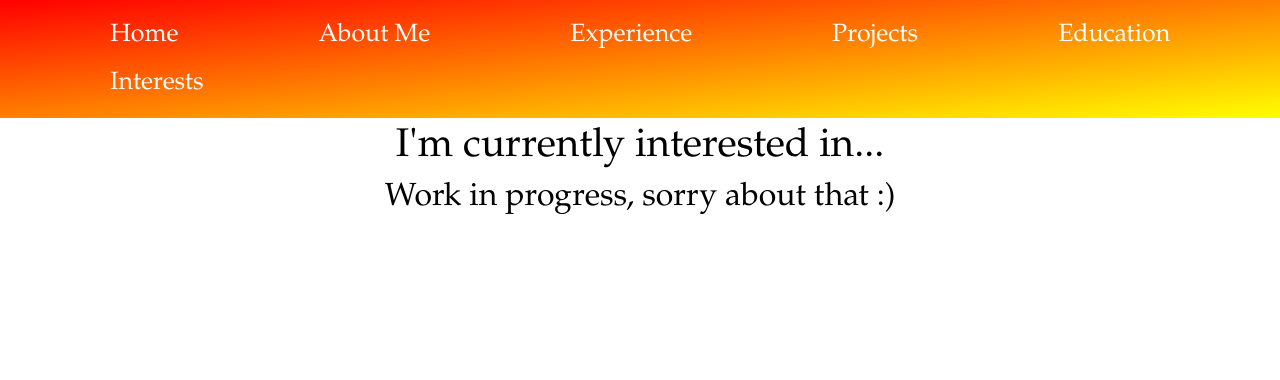
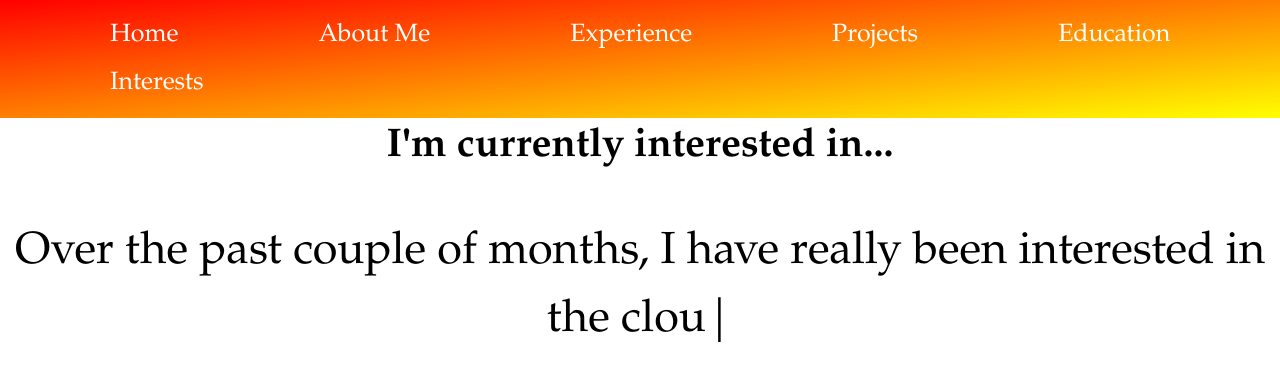
Before and after one commit to Amgg12301/Portfolio-Website, a React (Create React App) app: page /interests in a window 1280 px wide. Shown: the top 380 px of the page. Built offline with nearby package versions, Linux system fonts and the light colour scheme.

Commit message:
finished about + interests

```diff
--- a/src/App.css
+++ b/src/App.css
@@ -71,3 +71,9 @@ a.current{
   font-size: 20px;
   margin: 5px;
 }
+
+.about_writer, .interest_writer{
+  padding-top: 40px;
+  font-size: 45px;
+  text-align: center;
+}
--- a/src/contents/About.js
+++ b/src/contents/About.js
@@ -6,16 +6,19 @@ class About extends Component{
         return (
             <div className="about">
                 <div className="content_about">
-                    <h1>Quick Facts About Me...</h1>
-                    <div class="card1">
+                    <h1><b>Quick Facts About Me...</b></h1>
+                    <div class="about_writer">
                         <Typewriter
+                            options={{
+                                delay: 50,
+                                skipAddStyles: true
+                            }}
                             onInit={(typewriter) => {
-                            typewriter.typeString('I am currently a sophmore at the University of Maryland, College Park studying computer science.')
-                            .pauseFor(1000)
-                            .deleteAll()
-                            .typeString('I am really passionate about web application development, cloud technologies, and cloud-native development.')
-                            .pauseFor(1000)
-                            .deleteAll()
+                            typewriter.typeString('I am currently a sophmore at the University of Maryland, College Park studying computer science. ')
+                            .pauseFor(250)
+                            .typeString('I am really passionate about web application development, cloud technologies, and cloud-native development. ')
+                            .pauseFor(250)
+                            .typeString('Outside of computer science, I love playing basketball, going biking, and trying new food places (hot chicken is one of my favorites!) :) ')
                             .start();
                         }}
                         />
--- a/src/contents/Education.js
+++ b/src/contents/Education.js
@@ -5,7 +5,7 @@ class Education extends Component{
         return (
             <div className="education">
                 <div className="content_edu">
-                    <h1>Where am I studying at right now?</h1>
+                    <h1><b>Where am I studying at right now?</b></h1>
                     <div class="card1">
                         <h2>Work in progress, sorry about that :)</h2>
                     </div>
--- a/src/contents/Experience.js
+++ b/src/contents/Experience.js
@@ -6,7 +6,7 @@ class Experience extends Component{
         return (
             <div className="experience">
                 <div className="content_exp">
-                    <h1>Where have I worked at?</h1>
+                    <h1><b>Where have I worked at?</b></h1>
                     <br></br>
                     <CardDeck style={{display: 'flex', flexDirection: 'row'}}>
                     <Card style={{flex: 1}}>
--- a/src/contents/Home.js
+++ b/src/contents/Home.js
@@ -9,6 +9,10 @@ class Home extends Component{
             <div className="home">
                 <div className="content">
                     <Typewriter
+                        options={{
+                            delay: 100,
+                            skipAddStyles: true
+                        }}
                         onInit={(typewriter) => {
                             typewriter.typeString('Welcome to the Life of Amogh Giri!')
                             .callFunction(() => {
--- a/src/contents/Interests.js
+++ b/src/contents/Interests.js
@@ -1,13 +1,29 @@
 import React, { Component } from 'react';
+import Typewriter from 'typewriter-effect';
 
 class Interests extends Component{
     render() {
         return (
             <div className="interests">
                 <div className="content_int">
-                    <h1>I'm currently interested in...</h1>
-                    <div class="card1">
-                        <h2>Work in progress, sorry about that :)</h2>
+                    <h1><b>I'm currently interested in...</b></h1>
+                    <div class="interest_writer">
+                    <Typewriter
+                            options={{
+                                delay: 50,
+                                skipAddStyles: true
+                            }}
+                            onInit={(typewriter) => {
+                            typewriter.typeString('Over the past couple of months, I have really been interested in the cloud. ')
+                            .pauseFor(250)
+                            .typeString('Specifically, I have become very experienced with AWS as I am a certified AWS Solutions Architect, and I am looking to do the same in Azure. ')
+                            .pauseFor(250)
+                            .typeString('In addition, during my summer internship, I was able to gain a lot experience with cloud-native technologies, such as Kubernetes, Docker, and ElasticSearch, and am working with them for a messaging prototype between Kubernetes nodes. ')
+                            .pauseFor(250)
+                            .typeString('Currently, I am expanding my knowledge in machine learning and data science; looking at NLP and deep learning right now. ')
+                            .start();
+                        }}
+                        />
                     </div>
                 </div>
             </div>
--- a/src/contents/Projects.js
+++ b/src/contents/Projects.js
@@ -5,7 +5,7 @@ class Skills extends Component{
         return (
             <div className="skills">
                 <div className="content_skills">
-                    <h1>Let's take a look at what I've built...</h1>
+                    <h1><b>Let's take a look at what I've built...</b></h1>
                     <div class="card1">
                         <h2>Work in progress, sorry about that :)</h2>
                     </div>
```
